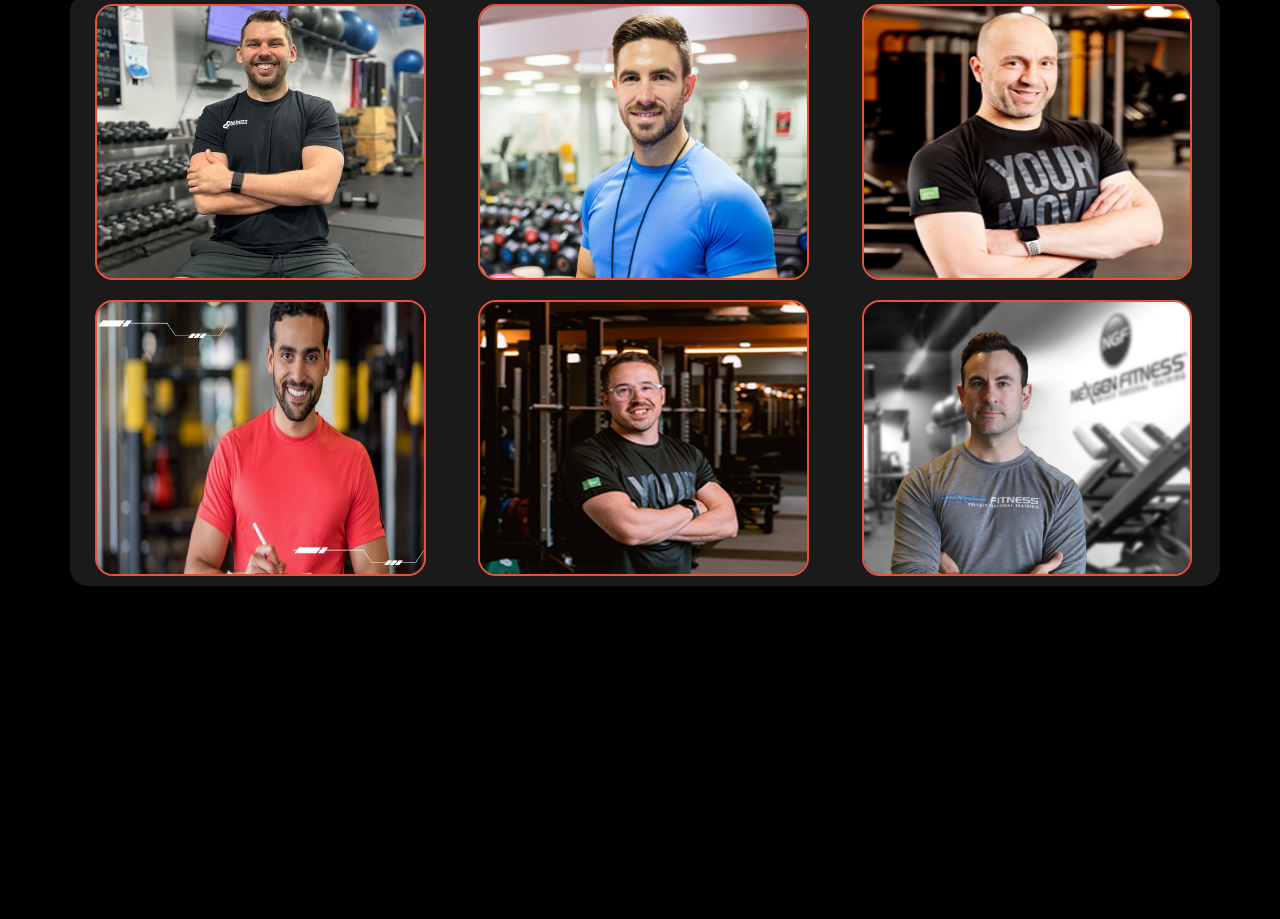
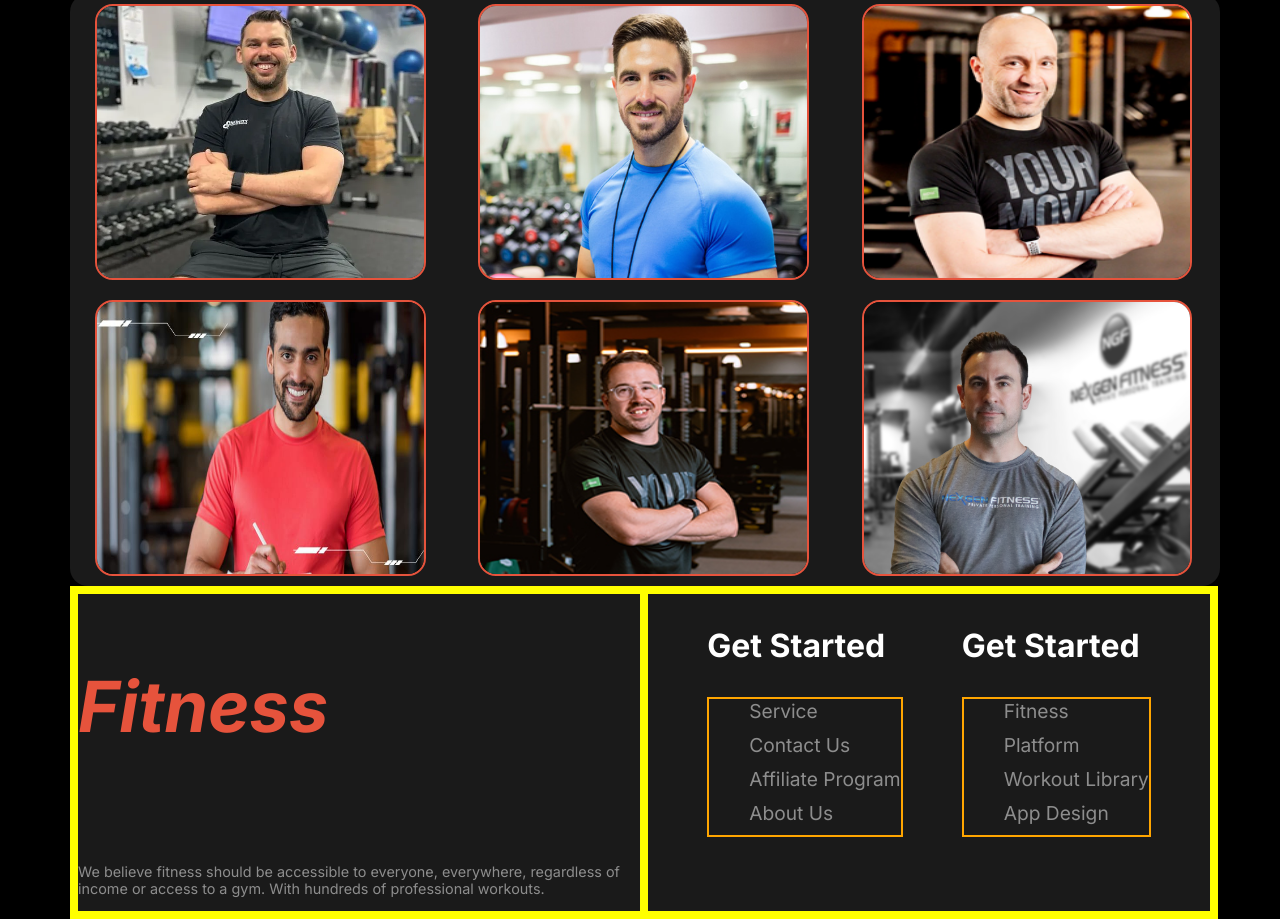
Before and after one commit to wasifuddin/Assignment-2, a plain HTML site: page index.html in a window 1280 px wide. Shown: the part 1836-2755 px from the top of the page. Before the commit the page ends 2422 px from the top, so only its background shows below. Drawn offline with Linux system fonts and the light colour scheme; a web font is replaced by a local one.

Commit message:
Footer Partially Build

```diff
--- a/index.html
+++ b/index.html
@@ -110,6 +110,38 @@
             </div>
 
       </section>
+      <footer>
+            <div class="footer-container">
+                <div class="branding">
+                    <p id="branding-p"><i><b>Fitness</b></i><p>
+
+                    <p>We believe fitness should be accessible to everyone, everywhere, regardless of income or access to a gym. With hundreds of professional workouts.</p>
+                </div>
+
+                <div class="getstarted">
+                    <div>
+                        <p>Get Started</p>
+                        <ul>
+                            <li class="list-items">Service</li>
+                            <li class="list-items">Contact Us</li>
+                            <li class="list-items">Affiliate Program</li>
+                            <li class="list-items">About Us</li>
+                        </ul>
+                    </div>
+                    <div>
+                        <p>Get Started</p>
+                        <ul>
+                            <li class="list-items">Fitness</li>
+                            <li class="list-items">Platform</li>
+                            <li class="list-items">Workout Library</li>
+                            <li class="list-items">App Design</li>
+                        </ul>
+                    </div>
+            </div>
+        </div>
+
+
+      </footer>
     </main>
   </body>
 </html>
--- a/styles/style.css
+++ b/styles/style.css
@@ -237,3 +237,62 @@ background: rgb(34, 34, 34);
     margin-left: 15px;
 
 }
+
+
+
+
+
+.branding{
+    display: flex;
+    width: 50%;
+    align-items: left;
+    border: 4px solid yellow;
+    flex-direction: column;
+
+}
+
+.getstarted{
+    display: flex;
+    width: 50%;
+    justify-content: space-evenly;
+    border: 4px solid yellow;
+
+
+}
+
+ul{
+    list-style: none;
+    font-size: 1.2rem;
+    font-weight: 400px;
+    color: rgba(255, 255, 255, 0.5);
+}
+
+.footer-container{
+    display: flex;
+    border: 4px solid yellow;
+    width: 100%;
+    background: rgba(255, 255, 255, 0.1);
+
+}
+
+.list-items{
+    margin-bottom: 10px;
+}
+
+.getstarted>div>p{
+    font-size: 2rem;
+    font-weight: 700;
+    color: white;
+}
+
+.branding>p{
+    color: rgba(255, 255, 255, 0.5);
+    font-weight: 400;
+    font-size: 0.9rem;
+}
+
+#branding-p{
+    font-size: 4.4rem;
+    font-weight: 800px;
+    color: var(--primary-color);
+}
```
